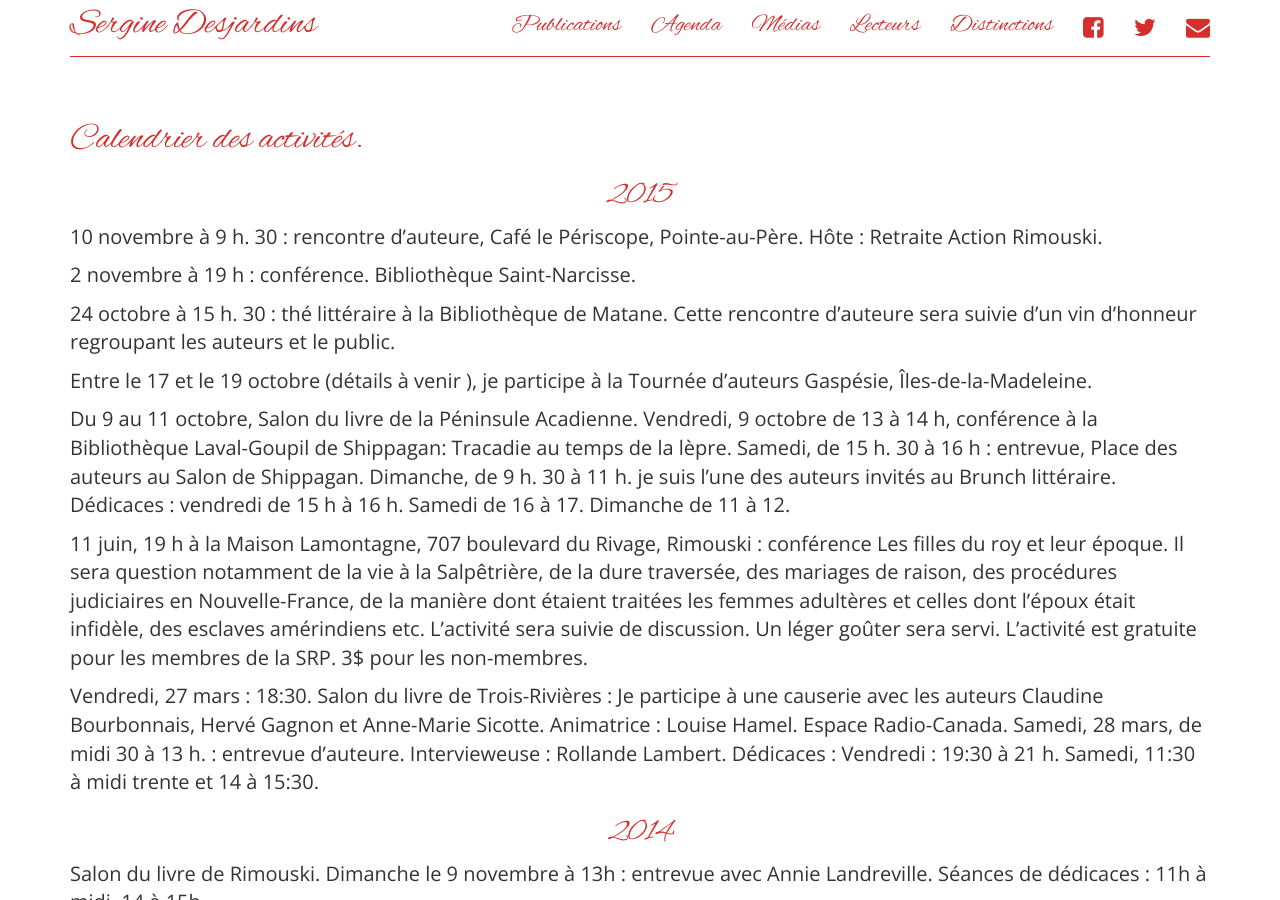
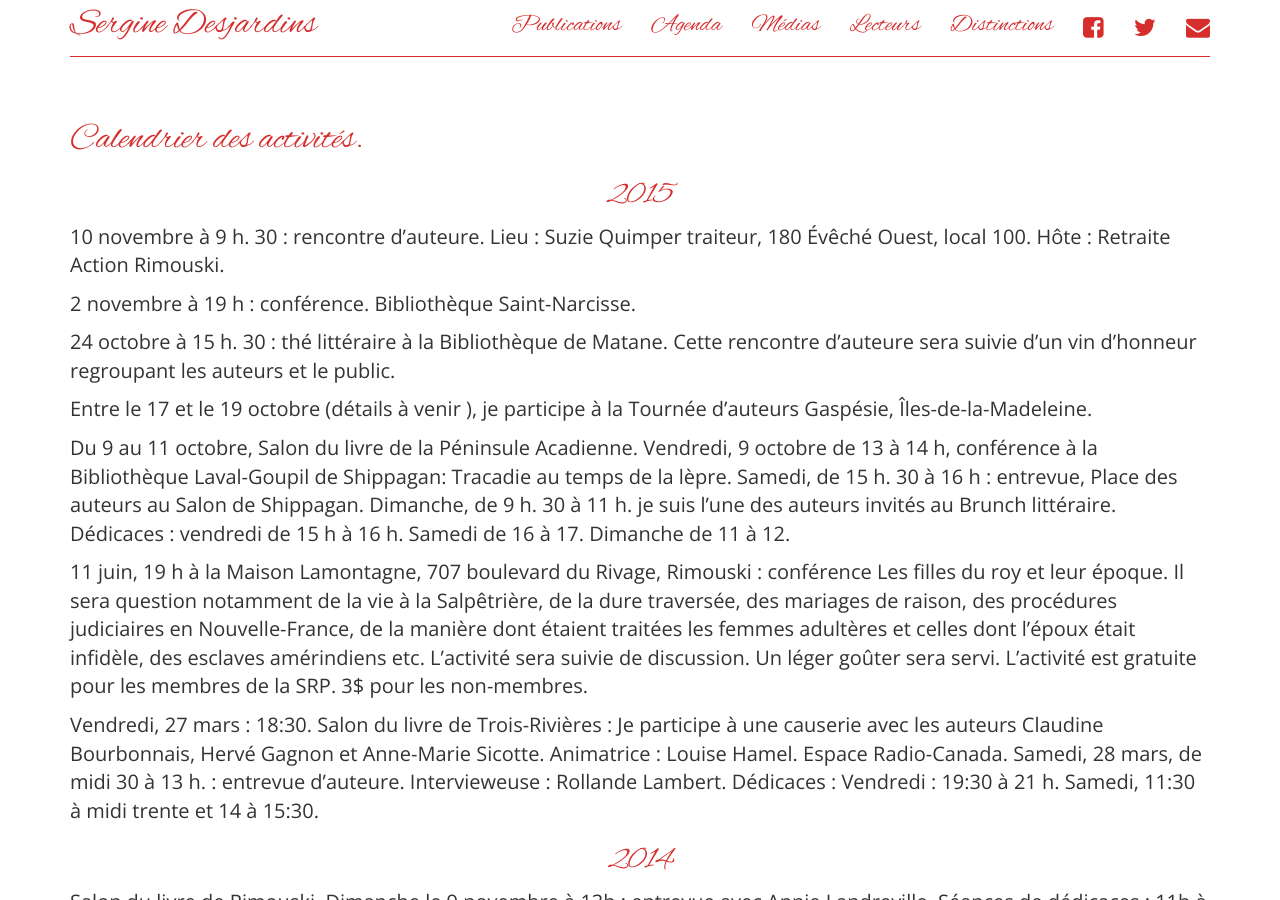
Before and after one commit to serginedesjardins/serginedesjardins.github.io, a Jekyll site: the page built from agenda.md, in a window 1280 px wide and 900 px high. Built offline with Jekyll 4.4.1, drawn with Linux system fonts in a browser that asks for light colours; nearby versions of some CDN libraries.

Commit message:
j'ai modifié l.adresse conférence Retraité.

```diff
--- a/agenda.md
+++ b/agenda.md
@@ -9,7 +9,7 @@ permalink: /agenda/
 ## 2015
 
 
-10 novembre à 9 h. 30 : rencontre d'auteure, Café le Périscope, Pointe-au-Père. Hôte : Retraite Action Rimouski.
+10 novembre à 9 h. 30 : rencontre d'auteure. Lieu : Suzie Quimper traiteur, 180 Évêché Ouest, local 100. Hôte : Retraite Action Rimouski.
 
 2 novembre à 19 h : conférence. Bibliothèque Saint-Narcisse.
 
```
